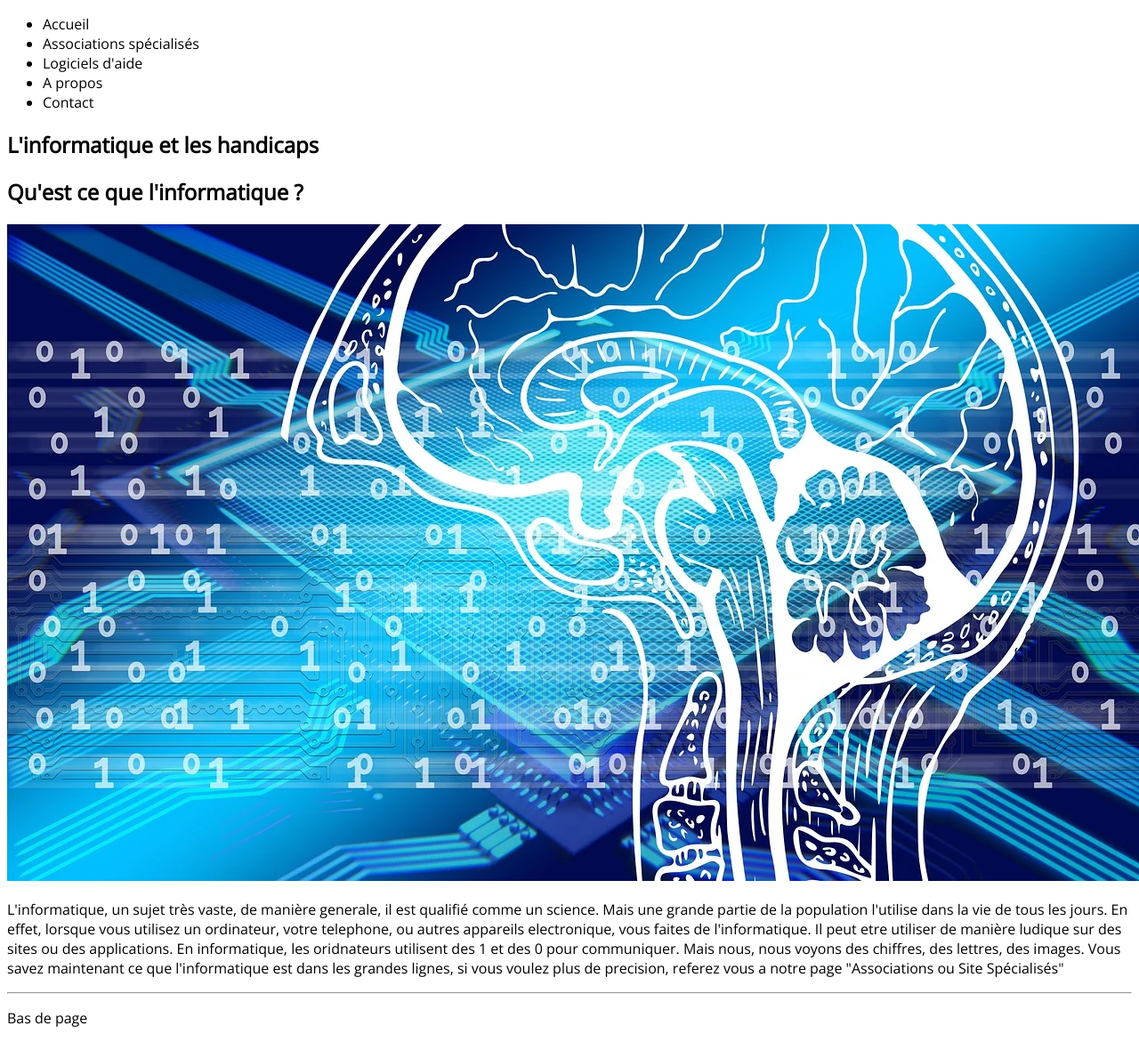
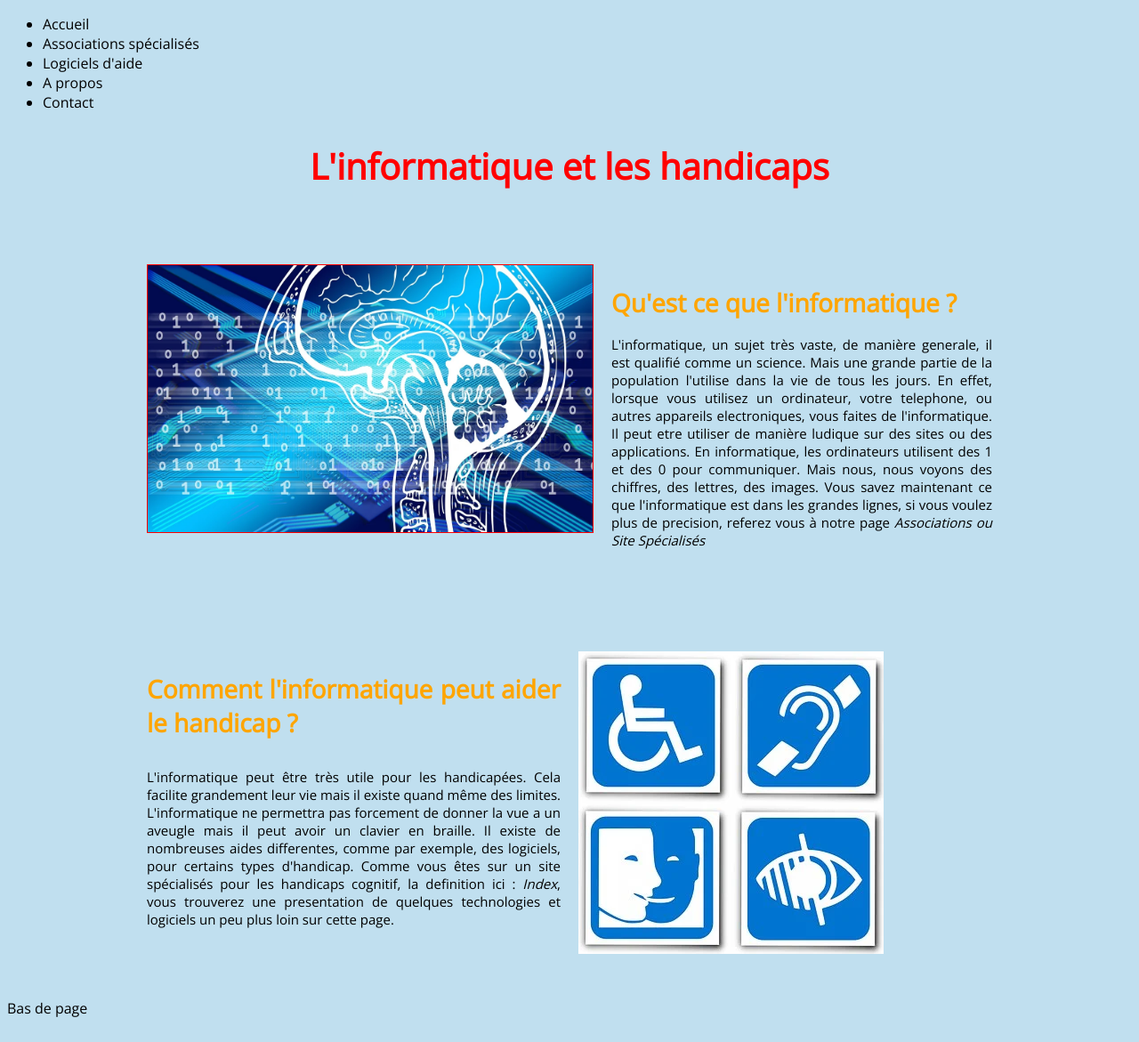
Before and after one commit to LennyLouis/ProjetTutoreS12020, a PHP site: page /informatique.html in a window 1280 px wide. Shown: the whole page at 89% size. After the commit the page ends 1143 px from the top, so only its background shows below. Run offline with PHP 8.4, Linux system fonts and the light colour scheme.

Commit message:
Avancement page Informatique

```diff
--- a/css/main.css
+++ b/css/main.css
@@ -1,3 +1,89 @@
-body {
+* {
     font-family: 'Open Sans';
+    text-align: justify;
+    background-color: rgb(192, 223, 239)
 }
+
+section h1 {
+    text-align: center;
+    font-weight: 900;
+    font-size: 40px;
+    color: red;
+}
+
+section {
+    margin-left: auto;
+    margin-right: auto;
+}
+
+.grille {
+    margin-left: auto;
+    margin-right: auto;
+    display: grid;
+    padding-top: 50px;
+    width: 950px;
+    grid-template-columns: repeat(2, 1fr);
+    grid-column-gap: 20px;
+    grid-row-gap: 0px;
+    margin-bottom: 50px;
+}
+
+.image {
+    border: solid 1px red;
+    grid-column: 1;
+    grid-row: 1/3;
+}
+
+.image2 {
+    grid-column: 2;
+    grid-row: 1/3;
+}
+
+.titre1 {
+    font-size: 28px;
+    color: orange;
+    grid-column: 2;
+    grid-row: 1;
+}
+
+.titre2 {
+    font-size: 28px;
+    color: orange;
+    grid-column: 1;
+    grid-row: 1;
+}
+
+.paragraphe1 {
+    margin-top: -5px;
+    font-size: 15px;
+    grid-column: 2;
+    grid-row: 2;
+}
+
+.paragraphe2 {
+    margin-top: -5px;
+    font-size: 15px;
+    grid-column: 1;
+    grid-row: 2;
+}
+
+a {
+    font-style: italic;
+    text-decoration: none;
+    color: black;
+}
+
+.lien1 {
+    grid-column: 2;
+    grid-row: 2;
+}
+
+.lien2 {
+    grid-row: 2;
+    grid-column: 1;
+}
+
+a:hover {
+    text-decoration: none;
+    color: goldenrod;
+}
--- a/informatique.html
+++ b/informatique.html
@@ -24,25 +24,32 @@
     </nav>
 
     <main>
-        <!-- contenue de la page -->
         <section>
-            <h1>
-                L'informatique et les handicaps
-            </h1>
-            <h2>
-                Qu'est ce que l'informatique ?
-            </h2>
-            <img src="1.png" alt="Photo d'informatique">
-            <p> L'informatique, un sujet très vaste, de manière generale, il est qualifié comme un science. Mais une grande partie de la population l'utilise dans la vie de tous les jours. En effet, lorsque vous utilisez un ordinateur, votre telephone, ou
-                autres appareils electronique, vous faites de l'informatique. Il peut etre utiliser de manière ludique sur des sites ou des applications. En informatique, les oridnateurs utilisent des 1 et des 0 pour communiquer. Mais nous, nous voyons
-                des chiffres, des lettres, des images. Vous savez maintenant ce que l'informatique est dans les grandes lignes, si vous voulez plus de precision, referez vous a notre page "Associations ou Site Spécialisés"
-            </p>
+            <!-- Partie 1 -->
+            <h1> L'informatique et les handicaps </h1>
+            <div class="grille">
+                <img src="1.png" alt="Photo d'informatique" class="image" width="500" height="300">
+                <h2 class="titre1"> Qu'est ce que l'informatique ? </h2>
+                <p class="paragraphe1"> L'informatique, un sujet très vaste, de manière generale, il est qualifié comme un science. Mais une grande partie de la population l'utilise dans la vie de tous les jours. En effet, lorsque vous utilisez un ordinateur, votre telephone,
+                    ou autres appareils electroniques, vous faites de l'informatique. Il peut etre utiliser de manière ludique sur des sites ou des applications. En informatique, les ordinateurs utilisent des 1 et des 0 pour communiquer. Mais nous, nous
+                    voyons des chiffres, des lettres, des images. Vous savez maintenant ce que l'informatique est dans les grandes lignes, si vous voulez plus de precision, referez vous à notre page <a href="associations.html" class="lien1"> Associations ou Site Spécialisés </a>
+                </p>
+            </div>
         </section>
 
+        <section>
+            <!-- Partie 2 -->
+            <div class="grille">
+                <img src="2.png" alt="Photo Handicap et informatique" class="image2" width="" height="">
+                <h2 class="titre2"> Comment l'informatique peut aider le handicap ?</h2>
+                <p class="paragraphe2"> L'informatique peut être très utile pour les handicapées. Cela facilite grandement leur vie mais il existe quand même des limites. L'informatique ne permettra pas forcement de donner la vue a un aveugle mais il peut avoir un clavier en
+                    braille. Il existe de nombreuses aides differentes, comme par exemple, des logiciels, pour certains types d'handicap. Comme vous êtes sur un site spécialisés pour les handicaps cognitif, la definition ici :<a href="index.html" class="lien2"> Index</a>,
+                    vous trouverez une presentation de quelques technologies et logiciels un peu plus loin sur cette page. </p>
+            </div>
+        </section>
     </main>
 
     <footer>
-        <hr>
         <p>Bas de page</p>
     </footer>
 </body>
```
Also changed, not shown: 2.png (added).
